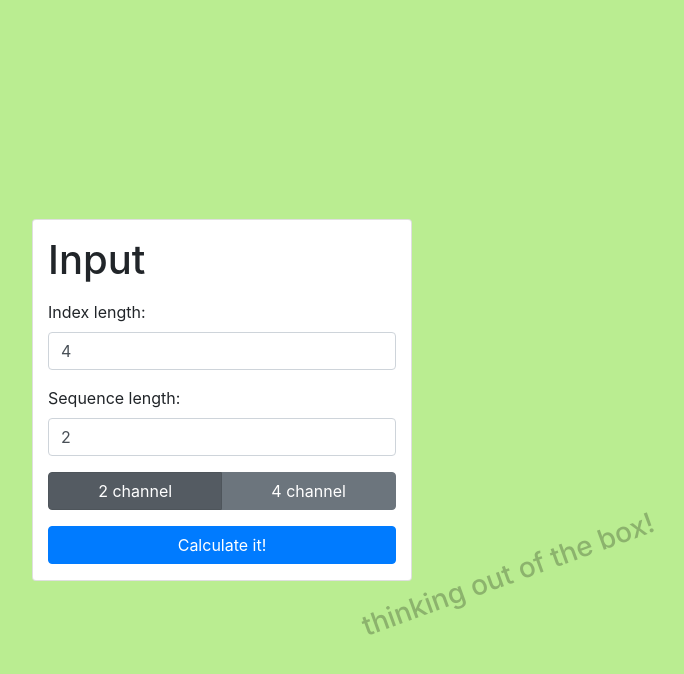
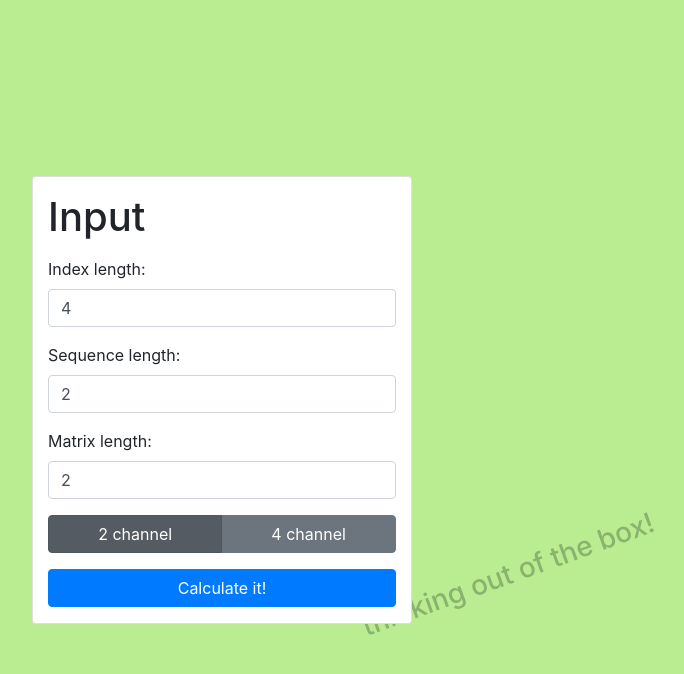
Before and after one commit to alex-zaplik/ngs-seq-tool, a PHP site: page /calc.php in a window 1280 px wide. Shown: the top 674 px of the page, without its empty margins (418-1102 px from the left). Run offline with PHP 8.4, Linux system fonts and the light colour scheme; the visitor is signed in with stand-in values (Sample User, id 1).

Commit message:
css bugfix calc.php

```diff
--- a/frontend/calc.php
+++ b/frontend/calc.php
@@ -34,19 +34,23 @@ move_not_logged_users($_SESSION);
                         <input type="text" class="form-control" id="indexLength" value="4">
                     </div>
 
-
                     <div class="form-group">
                         <label for="formGroupExampleInput">Sequence length:</label>
                         <input type="text" class="form-control" id="sequence" value="2">
                     </div>
 
+                    <div class="form-group">
+                        <label for="formGroupExampleInput">Matrix length:</label>
+                        <input type="text" class="form-control" id="matrix" value="2">
+                    </div>
+
 
                     <div class="form-group btn-group btn-group-toggle" data-toggle="buttons">
                         <label class="btn btn-secondary active">
-                            <input type="radio" name="buttons" id="single" autocomplete="off" checked>2 channel
+                            <input type="radio" name="buttons" id="double" autocomplete="off" checked>2 channel
                         </label>
                         <label class="btn btn-secondary">
-                            <input type="radio" name="buttons" id="double" autocomplete="off">4 channel
+                            <input type="radio" name="buttons" id="quad" autocomplete="off">4 channel
                         </label>
                     </div>
 
@@ -63,18 +67,18 @@ move_not_logged_users($_SESSION);
                     <hr>
 
                     <div class="form-group">
-                        <label for="formGroupExampleInput">Sequence length:</label>
-                        <input type="text" class="form-control" id="sequence" value="2" disabled>
+                        <label for="formGroupExampleInput">Column ok:</label>
+                        <input type="text" class="form-control" id="column" value="2" disabled>
                     </div>
 
                     <div class="form-group">
-                        <label for="formGroupExampleInput">Sequence length:</label>
-                        <input type="text" class="form-control" id="sequence" value="2" disabled>
+                        <label for="formGroupExampleInput">Matrix ok:</label>
+                        <input type="text" class="form-control" id="matrixok" value="2" disabled>
                     </div>
 
                     <div class="form-group">
-                        <label for="formGroupExampleInput">Sequence length:</label>
-                        <input type="text" class="form-control" id="sequence" value="2" disabled>
+                        <label for="formGroupExampleInput">All matrices:</label>
+                        <input type="text" class="form-control" id="matricesok" value="2" disabled>
                     </div>
 
                     <div class="form-group">
```
